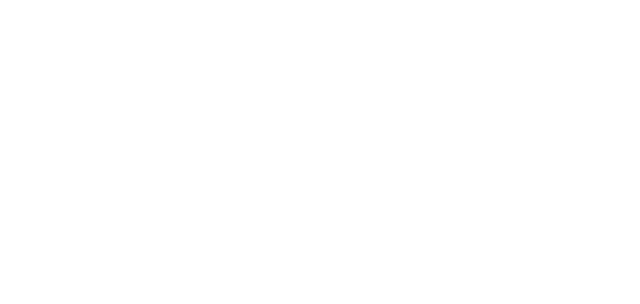
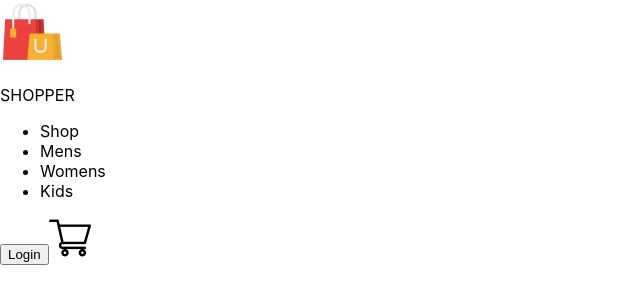
Before and after one commit to Indranil102/Shopping, a React (Create React App) app: page / in a window 1280 px wide. Shown: the top 304 px of the page, without its empty margins (0-640 px from the left). Built offline with nearby package versions, Linux system fonts and the light colour scheme.

Commit message:
new added

```diff
--- a/src/Components/Navbar/Navbar.jsx
+++ b/src/Components/Navbar/Navbar.jsx
@@ -1,8 +1,24 @@
 import React from 'react'
+import logo from '../Assets/logo.png'
+import cart_icon from '../Assets/cart_icon.png'
 
 const Navbar = () => {
   return (
-    <div>
+    <div className='navbar'>
+      <div className="nav-logo">
+        <img src={logo} alt="" />
+        <p>SHOPPER</p>
+      </div>
+      <ul className='nav-menu'>
+        <li>Shop</li>
+        <li>Mens</li>
+        <li>Womens</li>
+        <li>Kids</li>
+      </ul>
+      <div className="nav-login-cart">
+        <button>Login</button>
+        <img src={cart_icon} alt="" />
+      </div>
 
     </div>
   )
```
